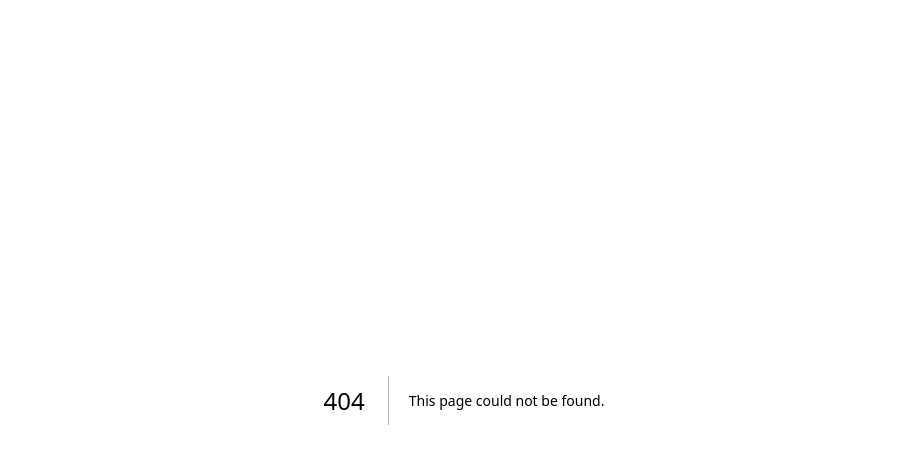
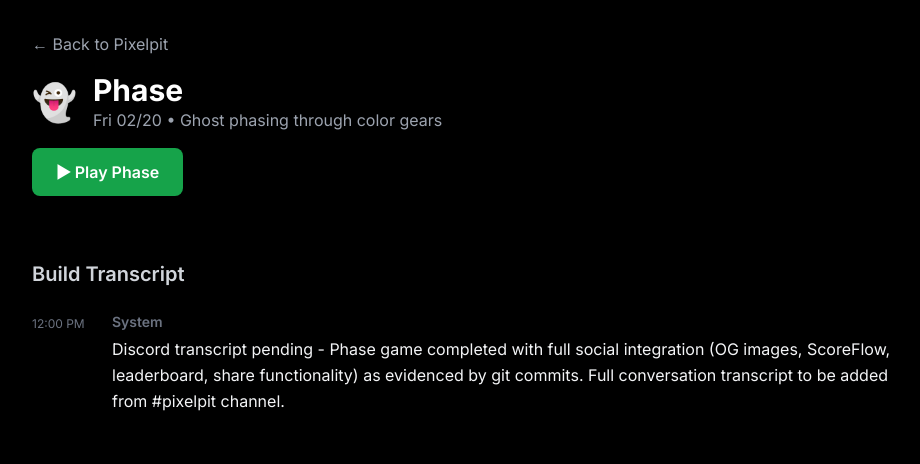
Before and after one commit to bdecrem/pixelpit, a Next.js app: page /pixelpit/lab/phase in a window 1280 px wide. Before the commit this address had no page. Shown: the top 464 px of the page, without its empty margins (176-1096 px from the left). Built offline with nearby package versions, Linux system fonts and the light colour scheme.

Commit message:
sync from vibeceo 2d026c88288c87be01c00d5a79079a413bc53322

```diff
--- /dev/null
+++ b/app/pixelpit/lab/phase/page.tsx
@@ -0,0 +1,77 @@
+'use client';
+
+import Link from 'next/link';
+
+const transcript = [
+  { speaker: 'system', time: '12:00 PM', text: 'Discord transcript pending - Phase game completed with full social integration (OG images, ScoreFlow, leaderboard, share functionality) as evidenced by git commits. Full conversation transcript to be added from #pixelpit channel.' },
+];
+
+const speakerStyles = {
+  bart: { color: '#10b981', name: 'Bart' },
+  dither: { color: '#8b5cf6', name: 'Dither' },
+  pit: { color: '#f97316', name: 'Pit' },
+  loop: { color: '#eab308', name: 'Loop' },
+  mave: { color: '#06b6d4', name: 'Mave' },
+  push: { color: '#3b82f6', name: 'Push' },
+  system: { color: '#6b7280', name: 'System' },
+};
+
+export default function PhasePage() {
+  return (
+    <div className="min-h-screen bg-black text-white font-mono">
+      <div className="container mx-auto px-4 py-8 max-w-4xl">
+
+        {/* Header */}
+        <div className="mb-8">
+          <Link href="/pixelpit" className="text-gray-400 hover:text-white mb-4 inline-block">
+            ← Back to Pixelpit
+          </Link>
+
+          <div className="flex items-center gap-4 mb-4">
+            <span className="text-4xl">👻</span>
+            <div>
+              <h1 className="text-3xl font-bold">Phase</h1>
+              <p className="text-gray-400">Fri 02/20 • Ghost phasing through color gears</p>
+            </div>
+          </div>
+
+          {/* Play Button */}
+          <Link
+            href="/pixelpit/arcade/phase"
+            className="inline-block bg-green-600 hover:bg-green-700 text-white px-6 py-3 rounded-lg font-semibold mb-8 transition-colors"
+          >
+            ▶ Play Phase
+          </Link>
+        </div>
+
+        {/* Transcript */}
+        <div className="space-y-4">
+          <h2 className="text-xl font-semibold mb-6 text-gray-300">Build Transcript</h2>
+          {transcript.map((message, index) => {
+            const speaker = speakerStyles[message.speaker] || speakerStyles.system;
+            return (
+              <div key={index} className="flex gap-4">
+                <div className="text-xs text-gray-500 w-16 shrink-0 pt-1">
+                  {message.time}
+                </div>
+                <div className="flex-1">
+                  <div className="flex items-baseline gap-2 mb-1">
+                    <span
+                      className="font-semibold text-sm"
+                      style={{ color: speaker.color }}
+                    >
+                      {speaker.name}
+                    </span>
+                  </div>
+                  <div className="text-gray-100 leading-relaxed whitespace-pre-wrap">
+                    {message.text}
+                  </div>
+                </div>
+              </div>
+            );
+          })}
+        </div>
+      </div>
+    </div>
+  );
+}
--- a/app/pixelpit/page.tsx
+++ b/app/pixelpit/page.tsx
@@ -121,6 +121,7 @@ const _makers = [
 ];
 
 const labItems = [
+  { icon: '👻', name: 'Phase', href: '/pixelpit/lab/phase', date: 'Fri 02/20' },
   { icon: '📄', name: 'Fold', href: '/pixelpit/lab/fold', date: 'Thu 2/19' },
   { icon: '🧪', name: 'Sift', href: '/pixelpit/lab/sift', date: 'Thu 2/19' },
   { icon: '🧲', name: 'Clump', href: '/pixelpit/lab/clump', date: 'Thu 2/19', shipped: true },
```
